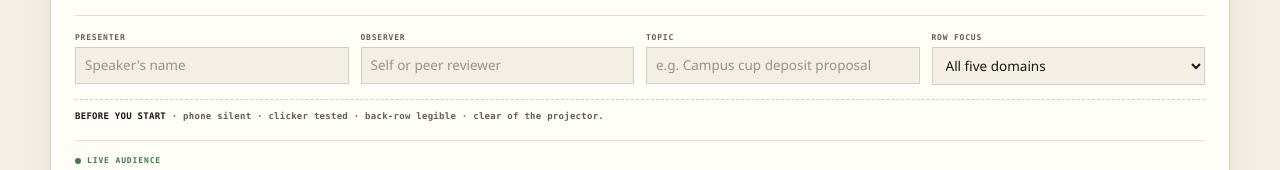
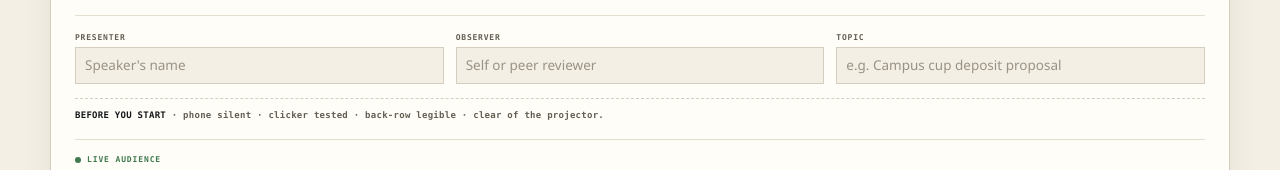
Before and after one commit to qiangmia/presenskills, a plain HTML site: page index.html in a window 1280 px wide. Shown: the part 602-772 px from the top of the page. Drawn offline with Linux system fonts and the light colour scheme.

Commit message:
Simplify session setup and tighten the synthesis title

```diff
--- a/index.html
+++ b/index.html
@@ -152,7 +152,7 @@ button{cursor:pointer}
 .metric .timer-row{display:flex;align-items:center;gap:5px;margin-top:5px}
 .metric .timer-row button{border:1px solid var(--ink);background:transparent;padding:4px 6px;font:700 8px/1 var(--mono);text-transform:uppercase}
 .metric .timer-row button:hover{background:var(--ink);color:var(--paper)}
-.session-fields{display:grid;grid-template-columns:repeat(4,1fr);gap:12px;margin-top:16px}
+.session-fields{display:grid;grid-template-columns:repeat(3,1fr);gap:12px;margin-top:16px}
 .field label{display:block;font:700 8px/1.4 var(--mono);letter-spacing:.1em;text-transform:uppercase;color:var(--muted);margin-bottom:4px}
 .field input,.field select{width:100%;border:1px solid var(--rule);background:var(--paper);color:var(--ink);padding:8px 9px;font:13.5px/1.4 var(--sans)}
 .field input::placeholder{color:#9a9284}
@@ -382,7 +382,7 @@ body.mode-dual .rehearsal-cell{display:block}
   .metric-value{font-size:12pt}
   .metric-small{font-size:6pt}
   .metric .timer-row{display:none}
-  .session-fields{grid-template-columns:repeat(4,1fr);gap:2mm;margin-top:2mm}
+  .session-fields{grid-template-columns:repeat(3,1fr);gap:2mm;margin-top:2mm}
   .field label{font-size:6pt}
   .field input,.field select{font-size:8pt;border:0;border-bottom:.4pt solid #999;padding:1mm 0;background:#fff}
   #checklist{break-before:auto}
@@ -524,16 +524,6 @@ body.mode-dual .rehearsal-cell{display:block}
       <div class="field"><label for="metaPresenter">Presenter</label><input id="metaPresenter" data-meta="presenter" type="text" placeholder="Speaker's name" autocomplete="off"></div>
       <div class="field"><label for="metaObserver">Observer</label><input id="metaObserver" data-meta="observer" type="text" placeholder="Self or peer reviewer" autocomplete="off"></div>
       <div class="field"><label for="metaTopic">Topic</label><input id="metaTopic" data-meta="topic" type="text" placeholder="e.g. Campus cup deposit proposal" autocomplete="off"></div>
-      <div class="field"><label for="metaFocus">Row focus</label>
-        <select id="metaFocus" data-meta="focus">
-          <option value="all">All five domains</option>
-          <option value="vocal">01 · Vocal &amp; pacing</option>
-          <option value="connection">02 · Connection &amp; interaction</option>
-          <option value="visual">03 · Visual design</option>
-          <option value="narrative">04 · Narrative arc &amp; SCQA</option>
-          <option value="presence">05 · Presence &amp; Q&amp;A</option>
-        </select>
-      </div>
     </div>
 
     <p class="preflight"><b>Before you start</b> · phone silent · clicker tested · back-row legible · clear of the projector.</p>
@@ -669,7 +659,7 @@ body.mode-dual .rehearsal-cell{display:block}
     <div class="synth-head">
       <div>
         <p class="kicker">Synthesis &amp; action plan</p>
-        <h2 id="synthesis-title">Glow. Grow. <em>Answer.</em></h2>
+        <h2 id="synthesis-title">Glow. <em>Grow.</em></h2>
         <p>Complete this immediately after the run. One strength, one fix, one Q&amp;A note.</p>
       </div>
       <div class="synth-actions">
@@ -776,7 +766,7 @@ body.mode-dual .rehearsal-cell{display:block}
   var KEY = "eps-wk11-delivery-v3";
   var state = {
     mode:"dual", level:"full", domain:"all",
-    checks:{}, ratings:{}, notes:{}, meta:{presenter:"",observer:"",topic:"",focus:"all"},
+    checks:{}, ratings:{}, notes:{}, meta:{presenter:"",observer:"",topic:""},
     synth:{glow:"",grow:"",qa:""}
   };
   try {
@@ -816,7 +806,6 @@ body.mode-dual .rehearsal-cell{display:block}
   var VALID_DOMAINS = ["all","vocal","connection","visual","narrative","presence"];
   var domainMigrated = false;
   if (VALID_DOMAINS.indexOf(state.domain) === -1) { state.domain = "all"; domainMigrated = true; }
-  if (state.meta && VALID_DOMAINS.indexOf(state.meta.focus) === -1) { state.meta.focus = "all"; domainMigrated = true; }
   if (domainMigrated) save();
 
   var SCORE_LABELS = {1:"Needs work",2:"Developing",3:"Solid",4:"Strong",5:"Exemplary"};
@@ -985,8 +974,6 @@ body.mode-dual .rehearsal-cell{display:block}
     $$(".domain").forEach(function(sec){
       sec.hidden = domain !== "all" && sec.dataset.domain !== domain;
     });
-    var focus = $("#metaFocus");
-    if (focus) focus.value = domain;
     if (persist !== false) save();
   }
 
@@ -1030,7 +1017,6 @@ body.mode-dual .rehearsal-cell{display:block}
       });
       el.addEventListener("change", function(){
         state.meta[el.dataset.meta] = el.value;
-        if (el.dataset.meta === "focus") filterDomain(el.value);
         save();
       });
     });
```
Also changed, not shown: 1 other file.
